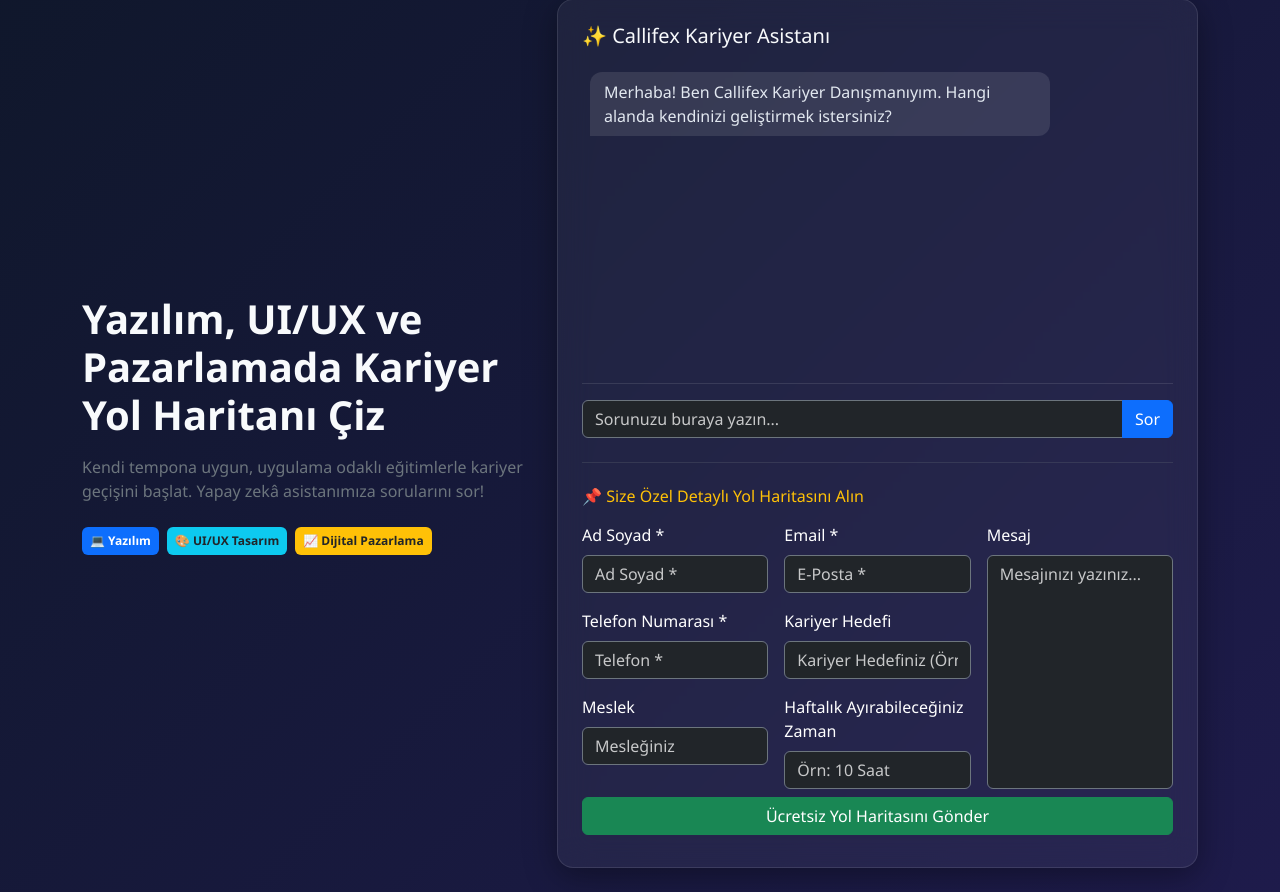
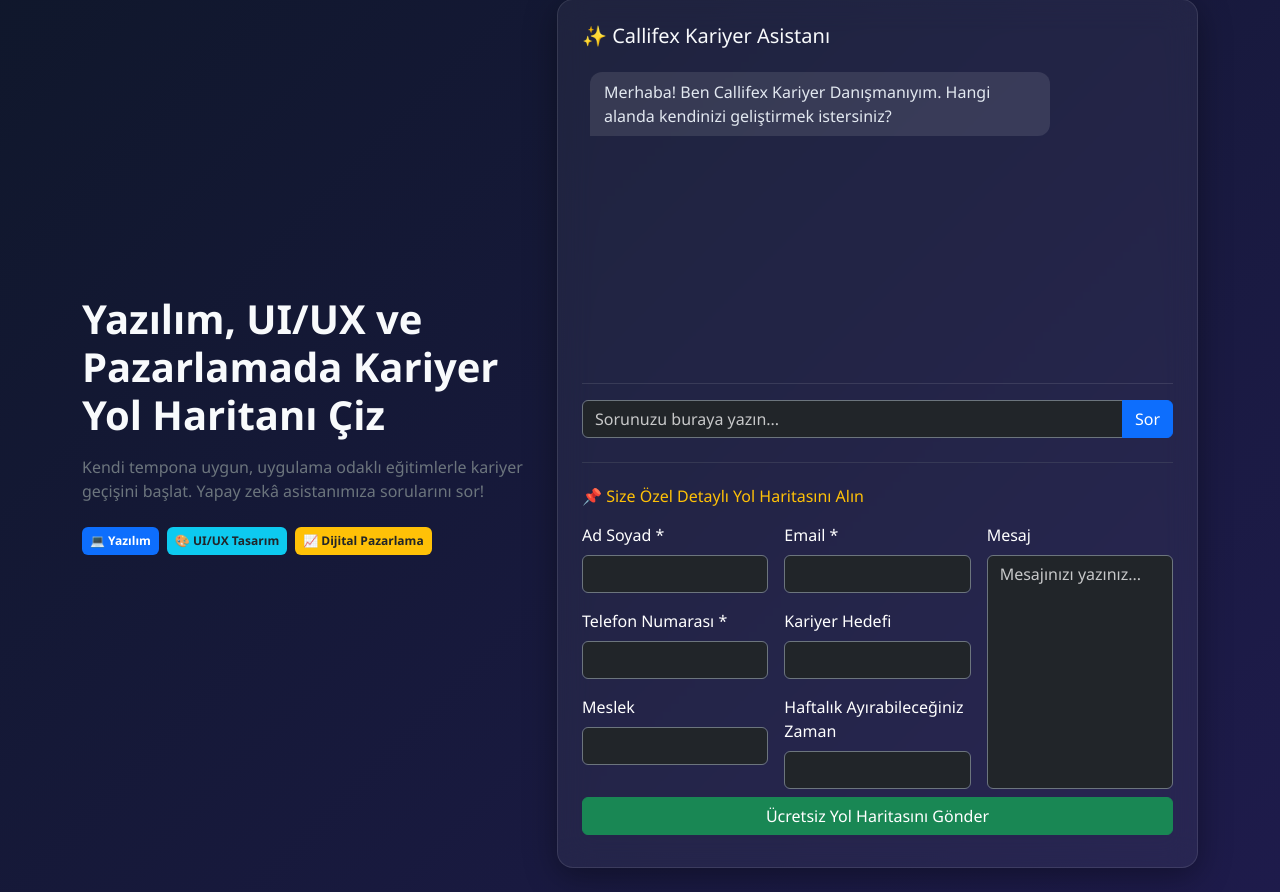
Before and after one commit to Doga4635/smartlead_ai, a Flask app: page / in a window 1280 px wide. Shown: the part 119-1011 px from the top of the page. Run offline with Flask 3, Linux system fonts and the light colour scheme.

Commit message:
minor changes on index.html

```diff
--- a/app/templates/index.html
+++ b/app/templates/index.html
@@ -107,32 +107,32 @@
                             <!-- Ad Soyad -->
                             <div class="col-md-6">
                                 <label for="leadIsim" class="form-label text-white fw-medium">Ad Soyad *</label>
-                                <input type="text" id="leadIsim" class="form-control bg-dark text-white border-secondary placeholder-light" placeholder="Ad Soyad *" required>
+                                <input type="text" id="leadIsim" class="form-control bg-dark text-white border-secondary placeholder-light" required>
                             </div>
                             <!-- Email -->
                             <div class="col-md-6">
                                 <label for="leadEmail" class="form-label text-white fw-medium">Email *</label>
-                                <input type="email" id="leadEmail" class="form-control bg-dark text-white border-secondary placeholder-light" placeholder="E-Posta *" required>
+                                <input type="email" id="leadEmail" class="form-control bg-dark text-white border-secondary placeholder-light" required>
                             </div>
                             <!-- Telefon Numarası -->
                             <div class="col-md-6">
                                 <label for="leadTelefon" class="form-label text-white fw-medium">Telefon Numarası *</label>
-                                <input type="tel" id="leadTelefon" class="form-control bg-dark text-white border-secondary placeholder-light" placeholder="Telefon *" required>
+                                <input type="tel" id="leadTelefon" class="form-control bg-dark text-white border-secondary placeholder-light" required>
                             </div>
                             <!-- Kariyer Hedefi -->
                             <div class="col-md-6">
                                 <label for="leadHedef" class="form-label text-white fw-medium">Kariyer Hedefi</label>
-                                <input type="text" id="leadHedef" class="form-control bg-dark text-white border-secondary placeholder-light" placeholder="Kariyer Hedefiniz (Örn: UI/UX)">
+                                <input type="text" id="leadHedef" class="form-control bg-dark text-white border-secondary placeholder-light">
                             </div>
                             <!-- Meslek -->
                             <div class="col-md-6">
                                 <label for="leadMeslek" class="form-label text-white fw-medium">Meslek</label>
-                                <input type="text" id="leadMeslek" class="form-control bg-dark text-white border-secondary placeholder-light" placeholder="Mesleğiniz">
+                                <input type="text" id="leadMeslek" class="form-control bg-dark text-white border-secondary placeholder-light">
                             </div>
                             <!-- Haftalık Ayırabileceğiniz Zaman -->
                             <div class="col-md-6">
                                 <label for="leadZaman" class="form-label text-white fw-medium">Haftalık Ayırabileceğiniz Zaman</label>
-                                <input type="text" id="leadZaman" class="form-control bg-dark text-white border-secondary placeholder-light" placeholder="Örn: 10 Saat">
+                                <input type="text" id="leadZaman" class="form-control bg-dark text-white border-secondary placeholder-light">
                             </div>
                         </div>
                     </div>
```
